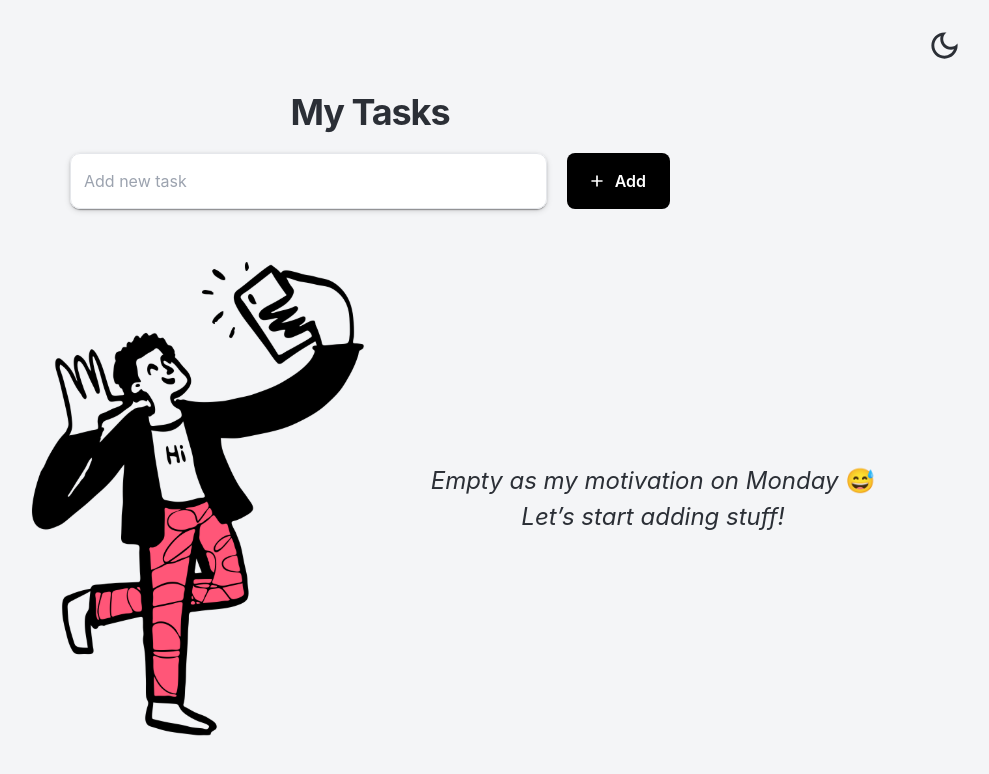
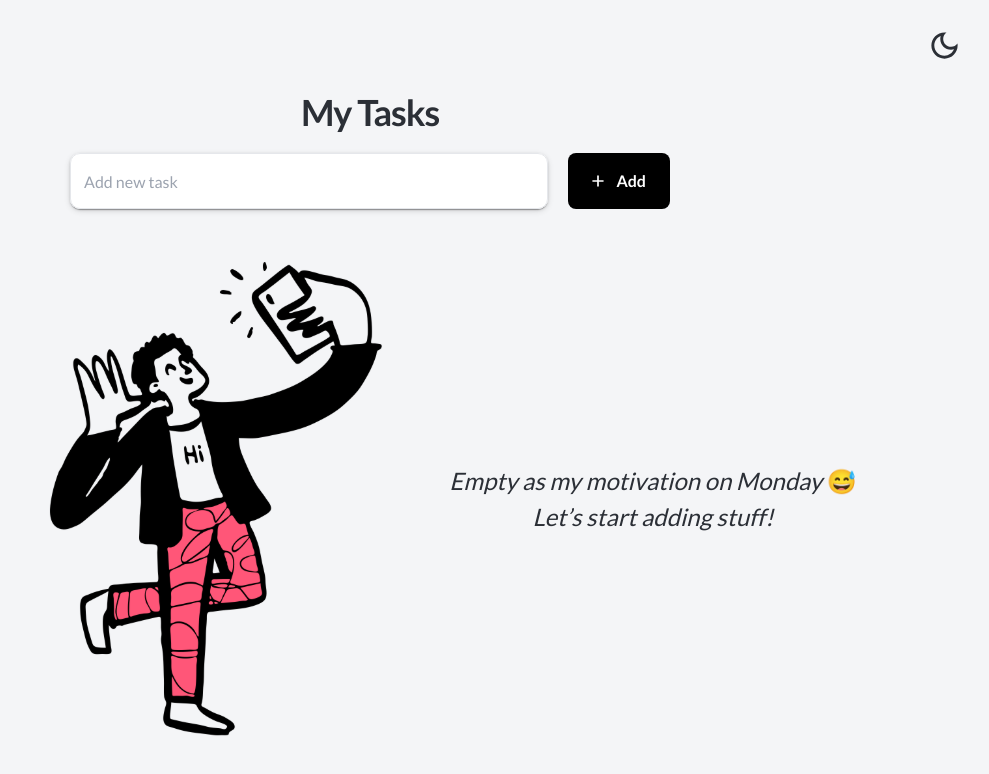
Before and after one commit to KrzysztofBartkiewicz/todo-app-golang, a React (Vite) app in the folder frontend/: page / in a window 1280 px wide. Shown: the top 774 px of the page, without its empty margins (270-1259 px from the left). Built offline with nearby package versions, Linux system fonts and the light colour scheme; no server answers.

Commit message:
add lato font

```diff
--- /dev/null
+++ b/frontend/src/index.css
@@ -0,0 +1 @@
+@import url('https://fonts.googleapis.com/css2?family=Lato:wght@300;400;700&display=swap');
--- a/frontend/src/main.tsx
+++ b/frontend/src/main.tsx
@@ -1,5 +1,6 @@
 import { StrictMode } from 'react'
 import { createRoot } from 'react-dom/client'
+import './index.css'
 
 import App from './App.tsx'
 
--- a/frontend/src/theme/theme.ts
+++ b/frontend/src/theme/theme.ts
@@ -26,7 +26,7 @@ export const createAppTheme = (mode: 'light' | 'dark') =>
     },
 
     typography: {
-      fontFamily: `'Inter', 'Roboto', 'Arial', sans-serif`,
+      fontFamily: `'Lato', 'Inter', 'Roboto', 'Arial', sans-serif`,
       h1: {
         fontSize: '2.25rem',
         fontWeight: 700,
```
Also changed, not shown: 1 other file (tests, documents, lock files or other folders).
